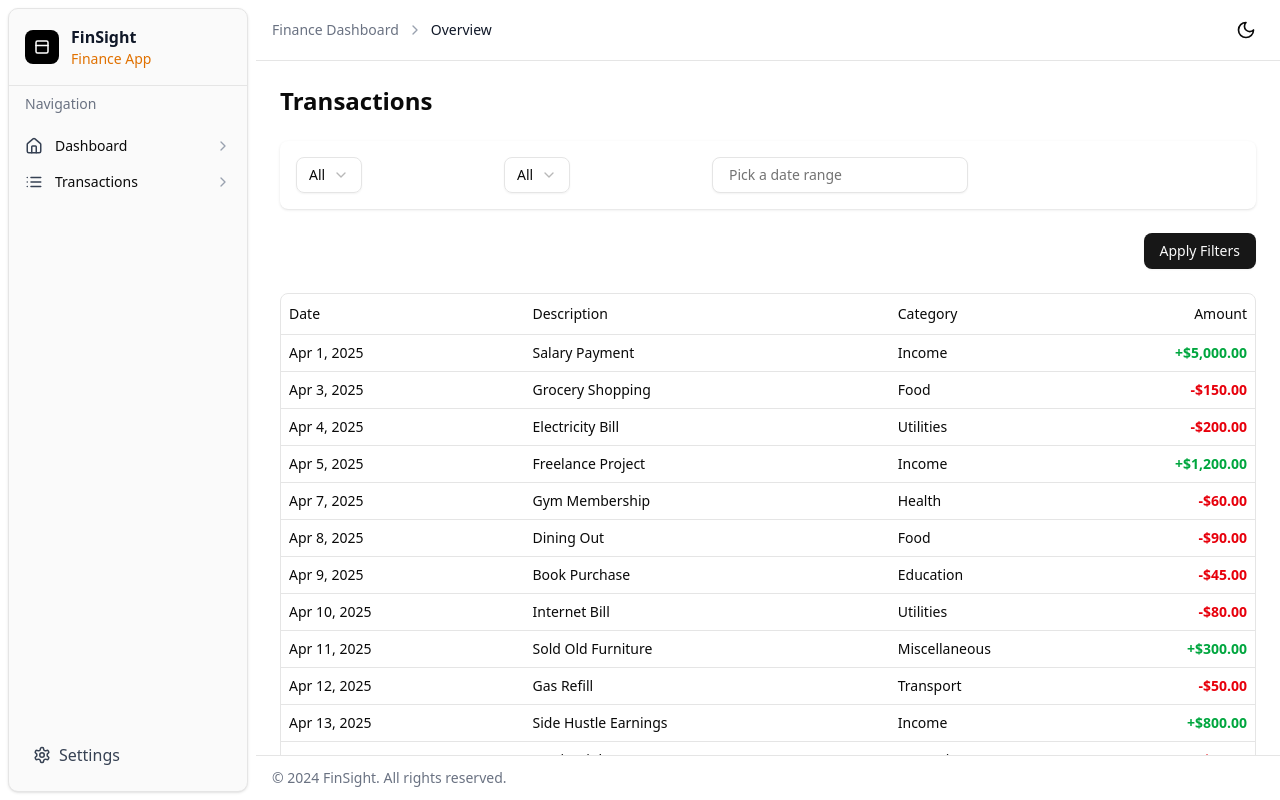
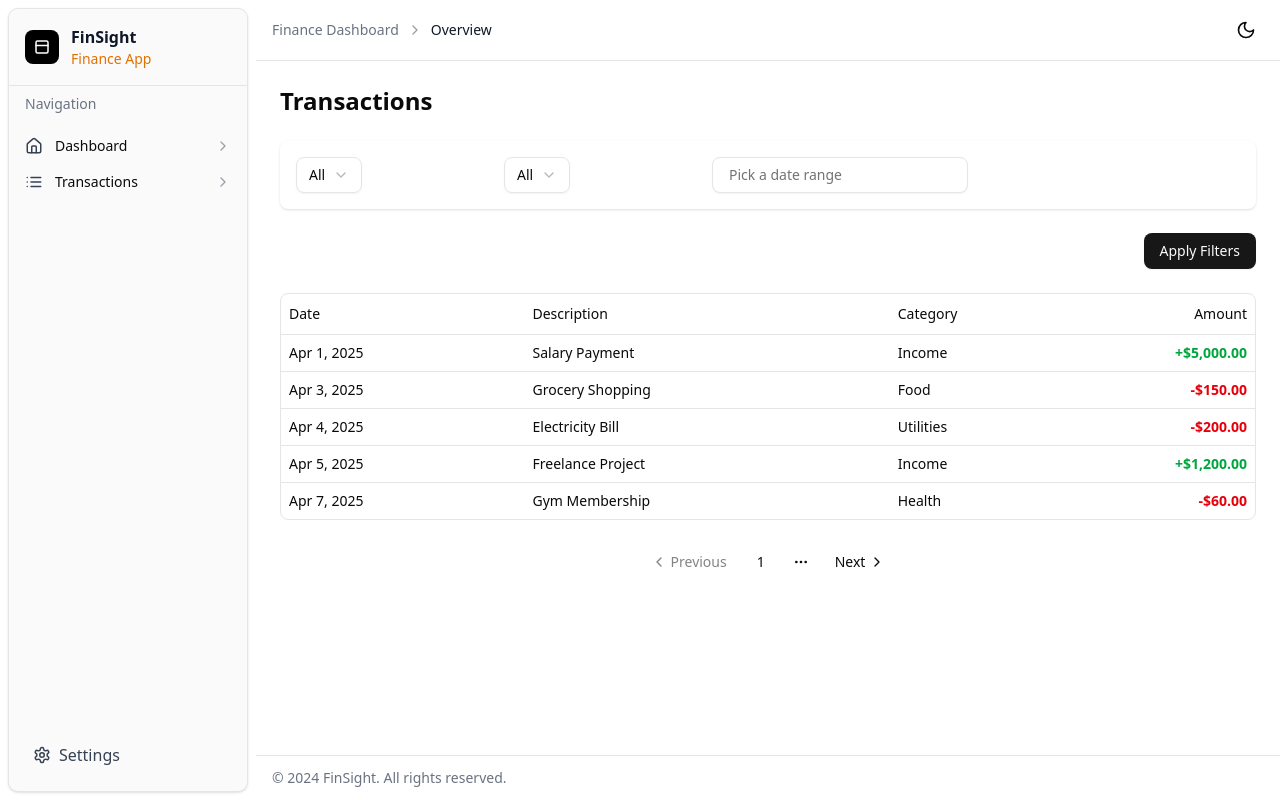
Before and after one commit to Anonymous2024-spec/react-dashboard-milestone1, a React (Vite) app: page /transactions in a window 1280 px wide. Built offline with nearby package versions, Linux system fonts and the light colour scheme.

Commit message:
Feat: Add pagination integrated with filtering

```diff
--- a/package.json
+++ b/package.json
@@ -15,7 +15,7 @@
     "@radix-ui/react-popover": "^1.1.11",
     "@radix-ui/react-select": "^2.2.2",
     "@radix-ui/react-separator": "^1.1.3",
-    "@radix-ui/react-slot": "^1.2.0",
+    "@radix-ui/react-slot": "^1.2.3",
     "@radix-ui/react-tooltip": "^1.2.0",
     "@tailwindcss/vite": "^4.1.3",
     "axios": "^1.8.4",
--- /dev/null
+++ b/src/components/Paginate.jsx
@@ -0,0 +1,69 @@
+import {
+  Pagination,
+  PaginationContent,
+  PaginationEllipsis,
+  PaginationItem,
+  PaginationLink,
+  PaginationNext,
+  PaginationPrevious,
+} from "@/components/ui/pagination";
+import TransactionList from "@/pages/TransactionList";
+
+import React, { useState } from "react";
+
+export default function Paginate({ transactions }) {
+  const [currentPage, setCurrentPage] = useState(1);
+  const itemsPerPage = 5;
+
+  const totalpages = Math.ceil(transactions.length / itemsPerPage);
+
+  const handlePagechange = (newPage) => {
+    setCurrentPage(newPage);
+  };
+
+  const startPage = (currentPage - 1) * itemsPerPage;
+  const endPage = startPage + itemsPerPage;
+  const PaginatedData = transactions.slice(startPage, endPage);
+
+  return (
+    <>
+      <TransactionList transactions={PaginatedData} />
+
+      <Pagination className="mt-6">
+        <PaginationContent>
+          <PaginationItem>
+            <PaginationPrevious
+              onClick={() =>
+                currentPage > 1 && handlePagechange(currentPage - 1)
+              }
+              className={
+                currentPage === 1 ? "pointer-events-none opacity-50" : ""
+              }
+            />
+          </PaginationItem>
+
+          <PaginationItem>
+            <PaginationLink>{currentPage}</PaginationLink>
+          </PaginationItem>
+
+          <PaginationItem>
+            <PaginationEllipsis />
+          </PaginationItem>
+
+          <PaginationItem>
+            <PaginationNext
+              onClick={() =>
+                currentPage < totalpages && handlePagechange(currentPage + 1)
+              }
+              className={
+                currentPage === totalpages
+                  ? "pointer-events-none opacity-50"
+                  : ""
+              }
+            />
+          </PaginationItem>
+        </PaginationContent>
+      </Pagination>
+    </>
+  );
+}
--- /dev/null
+++ b/src/components/ui/pagination.jsx
@@ -0,0 +1,118 @@
+import * as React from "react"
+import {
+  ChevronLeftIcon,
+  ChevronRightIcon,
+  MoreHorizontalIcon,
+} from "lucide-react"
+
+import { cn } from "@/lib/utils"
+import { buttonVariants } from "@/components/ui/button";
+
+function Pagination({
+  className,
+  ...props
+}) {
+  return (
+    <nav
+      role="navigation"
+      aria-label="pagination"
+      data-slot="pagination"
+      className={cn("mx-auto flex w-full justify-center", className)}
+      {...props} />
+  );
+}
+
+function PaginationContent({
+  className,
+  ...props
+}) {
+  return (
+    <ul
+      data-slot="pagination-content"
+      className={cn("flex flex-row items-center gap-1", className)}
+      {...props} />
+  );
+}
+
+function PaginationItem({
+  ...props
+}) {
+  return <li data-slot="pagination-item" {...props} />;
+}
+
+function PaginationLink({
+  className,
+  isActive,
+  size = "icon",
+  ...props
+}) {
+  return (
+    <a
+      aria-current={isActive ? "page" : undefined}
+      data-slot="pagination-link"
+      data-active={isActive}
+      className={cn(buttonVariants({
+        variant: isActive ? "outline" : "ghost",
+        size,
+      }), className)}
+      {...props} />
+  );
+}
+
+function PaginationPrevious({
+  className,
+  ...props
+}) {
+  return (
+    <PaginationLink
+      aria-label="Go to previous page"
+      size="default"
+      className={cn("gap-1 px-2.5 sm:pl-2.5", className)}
+      {...props}>
+      <ChevronLeftIcon />
+      <span className="hidden sm:block">Previous</span>
+    </PaginationLink>
+  );
+}
+
+function PaginationNext({
+  className,
+  ...props
+}) {
+  return (
+    <PaginationLink
+      aria-label="Go to next page"
+      size="default"
+      className={cn("gap-1 px-2.5 sm:pr-2.5", className)}
+      {...props}>
+      <span className="hidden sm:block">Next</span>
+      <ChevronRightIcon />
+    </PaginationLink>
+  );
+}
+
+function PaginationEllipsis({
+  className,
+  ...props
+}) {
+  return (
+    <span
+      aria-hidden
+      data-slot="pagination-ellipsis"
+      className={cn("flex size-9 items-center justify-center", className)}
+      {...props}>
+      <MoreHorizontalIcon className="size-4" />
+      <span className="sr-only">More pages</span>
+    </span>
+  );
+}
+
+export {
+  Pagination,
+  PaginationContent,
+  PaginationLink,
+  PaginationItem,
+  PaginationPrevious,
+  PaginationNext,
+  PaginationEllipsis,
+}
--- a/src/pages/Transactions.jsx
+++ b/src/pages/Transactions.jsx
@@ -2,13 +2,24 @@ import React from "react";
 import { useState } from "react";
 import { useTransactions } from "@/hooks/useTransactions";
 import { useTransactionsStore } from "@/store/transactionStore";
-import { Select, SelectContent, SelectItem, SelectTrigger, SelectValue } from "@/components/ui/select";
-import { Popover, PopoverTrigger, PopoverContent } from "@/components/ui/popover";
+import {
+  Select,
+  SelectContent,
+  SelectItem,
+  SelectTrigger,
+  SelectValue,
+} from "@/components/ui/select";
+import {
+  Popover,
+  PopoverTrigger,
+  PopoverContent,
+} from "@/components/ui/popover";
 import { Calendar } from "@/components/ui/calendar";
 import { Skeleton } from "@/components/ui/skeleton";
 import { Button } from "@/components/ui/button";
 import { cn } from "@/lib/utils";
 import TransactionList from "./TransactionList";
+import Paginate from "@/components/Paginate";
 
 const Transactions = () => {
   const { transactions, loading, error } = useTransactions();
@@ -42,13 +53,32 @@ const { filters, setFilters } = useTransactionsStore();
     setFilters(localFilters);
   };
 
+  // Apply filters locally
+  const filteredTransactions = transactions.filter((txn) => {
+    const matchesType =
+      localFilters.type === "all" || txn.type === localFilters.type;
+
+    const matchesCategory =
+      localFilters.category === "all" || txn.category === localFilters.category;
+
+    const matchesDate =
+      !localFilters.dateRange?.from ||
+      (new Date(txn.date) >= new Date(localFilters.dateRange.from) &&
+        new Date(txn.date) <= new Date(localFilters.dateRange.to));
+
+    return matchesType && matchesCategory && matchesDate;
+  });
+
   if (loading) {
     return (
       <div className="w-full">
         <h2 className="text-2xl font-bold mb-6">Transactions</h2>
         <div className="w-full border rounded-md overflow-hidden p-4">
           {[1, 2, 3, 4, 5].map((i) => (
-          <div key={i} className="flex items-center justify-between py-2 border-b">
+            <div
+              key={i}
+              className="flex items-center justify-between py-2 border-b"
+            >
               <Skeleton className="h-4 w-24" />
               <Skeleton className="h-4 w-48" />
               <Skeleton className="h-4 w-32" />
@@ -91,7 +121,10 @@ if (error) {
 
         {/* Category */}
         <div className="w-48">
-          <Select onValueChange={handleCategoryChange} value={localFilters.category}>
+          <Select
+            onValueChange={handleCategoryChange}
+            value={localFilters.category}
+          >
             <SelectTrigger>
               <SelectValue placeholder="Select Category" />
             </SelectTrigger>
@@ -120,7 +153,8 @@ if (error) {
                 {localFilters.dateRange?.from ? (
                   localFilters.dateRange.to ? (
                     <>
-                      {localFilters.dateRange.from.toLocaleDateString()} - {localFilters.dateRange.to.toLocaleDateString()}
+                      {localFilters.dateRange.from.toLocaleDateString()} -{" "}
+                      {localFilters.dateRange.to.toLocaleDateString()}
                     </>
                   ) : (
                     localFilters.dateRange.from.toLocaleDateString()
@@ -147,8 +181,8 @@ if (error) {
         <Button onClick={applyFilters}>Apply Filters</Button>
       </div>
 
-      {/* Transaction List */}
-      <TransactionList transactions={transactions} />
+      {/* Transaction List - with pagination */}
+      <Paginate transactions={filteredTransactions} />
     </div>
   );
 };
```
Also changed, not shown: src/pages/TransactionList.jsx (+23 -4 lines), 1 other file (tests, documents, lock files or other folders). Lines whose indentation alone changed are shown as unchanged.
